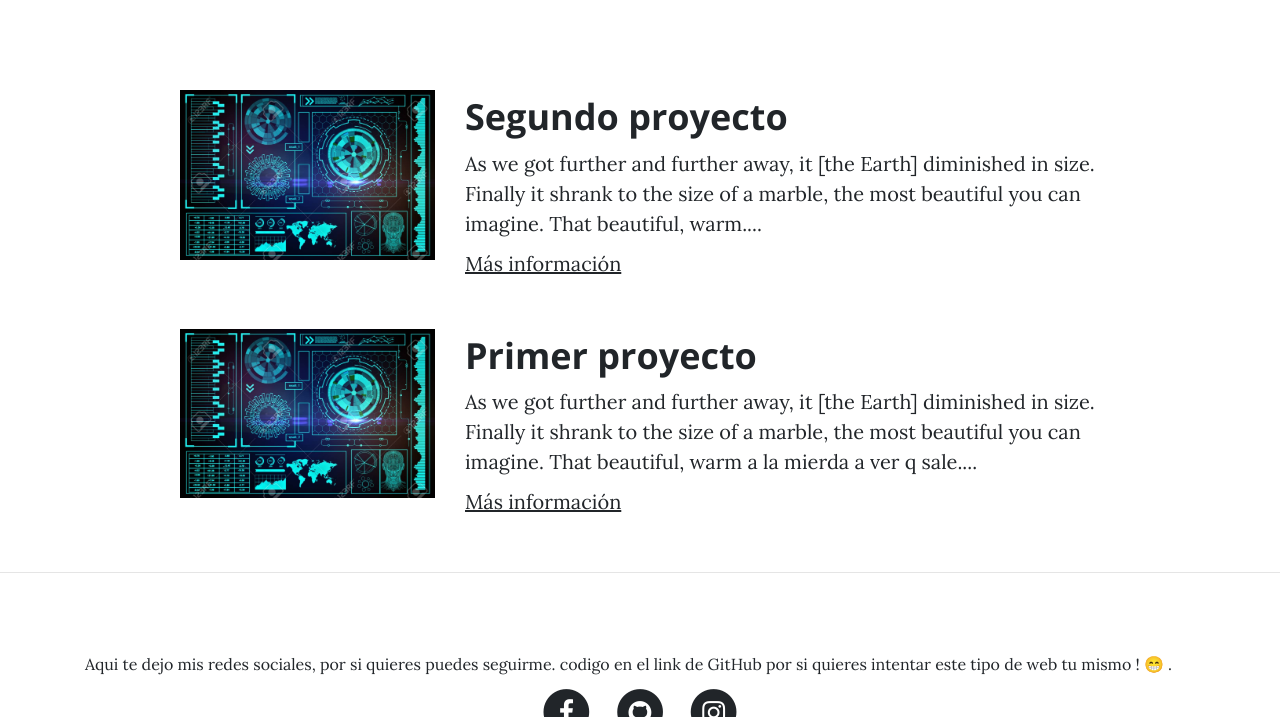
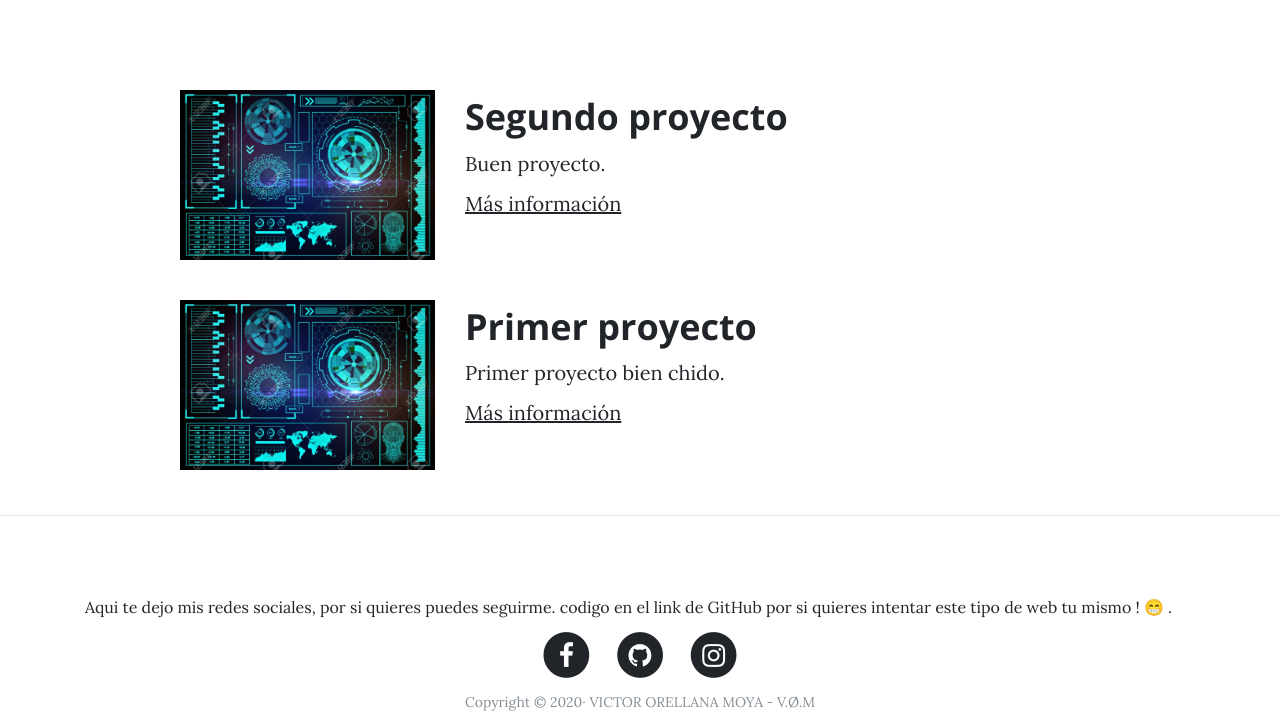
Before and after one commit to LitVom/Heart, a Django app: page /portfolio/ in a window 1280 px wide. Shown: the part 532-1249 px from the top of the page. Run offline with Django 3.2, Linux system fonts and the light colour scheme; some libraries are stand-ins or nearby versions.

Commit message:
Actualizando imagenes con error x2

```diff
--- a/core/templates/core/home.html
+++ b/core/templates/core/home.html
@@ -5,7 +5,7 @@
 
 {% block title %}Portada{% endblock %}
 
-{% block background %}{% static 'core/img/ciberpunk.jpg' %}{% endblock %}
+{% block background %}{% static 'core/img/spacefondo.jpg' %}{% endblock %}
 
 {% block headers %}
     <h1>VICTOR ORELLANA MOYA</h1>
--- a/core/templates/core/portfolio.html
+++ b/core/templates/core/portfolio.html
@@ -4,7 +4,7 @@
 
 {% block title %}Portafolio{% endblock %}
 
-{% block background %}{% static 'core/img/ninjacity.jpg' %}{% endblock %}
+{% block background %}{% static 'core/img/tripifondo.jpg' %}{% endblock %}
 
 {% block headers %}
     <h1>Portafolio</h1>
@@ -20,10 +20,8 @@
         </div>
         <div class="col-lg-7 col-md-8">
             <h2 class="section-heading title">Segundo proyecto</h2>
-            <p>As we got further and further away, it [the Earth]
-            diminished in size. Finally it shrank to the size of a marble,
-            the most beautiful you can imagine. That beautiful, warm....</p>
-            <p><a href="http://google.com">Más información</a></p>
+            <p>Buen proyecto.</p>
+            <p><a href="https://youtu.be/dQw4w9WgXcQ" target="_blank">Más información</a></p>
         </div>
     </div>
     <!-- Proyecto -->
@@ -34,10 +32,8 @@
         </div>
         <div class="col-lg-7 col-md-8">
             <h2 class="section-heading title">Primer proyecto</h2>
-            <p>As we got further and further away, it [the Earth]
-            diminished in size. Finally it shrank to the size of a marble,
-            the most beautiful you can imagine. That beautiful, warm a la mierda a ver q sale....</p>
-            <p><a href="http://google.com">Más información</a></p>
+            <p>Primer proyecto bien chido.</p>
+            <p><a href="https://youtu.be/dQw4w9WgXcQ" target="_blank">Más información</a></p>
         </div>
     </div>
 {% endblock %}
```
Also changed, not shown: core/templates/core/about.html (+6 -4 lines), core/static/core/img/fondo1.jpg (added), core/static/core/img/fondoespacio1.jpg (added), core/static/core/img/fondonevula.jpg (added), core/static/core/img/fondonevula2.jpg (added), core/static/core/img/perfil.jpg (added), core/static/core/img/perfildefinitivo.jpg (added), core/static/core/img/rickhd.JPG (deleted), 2 other files.
